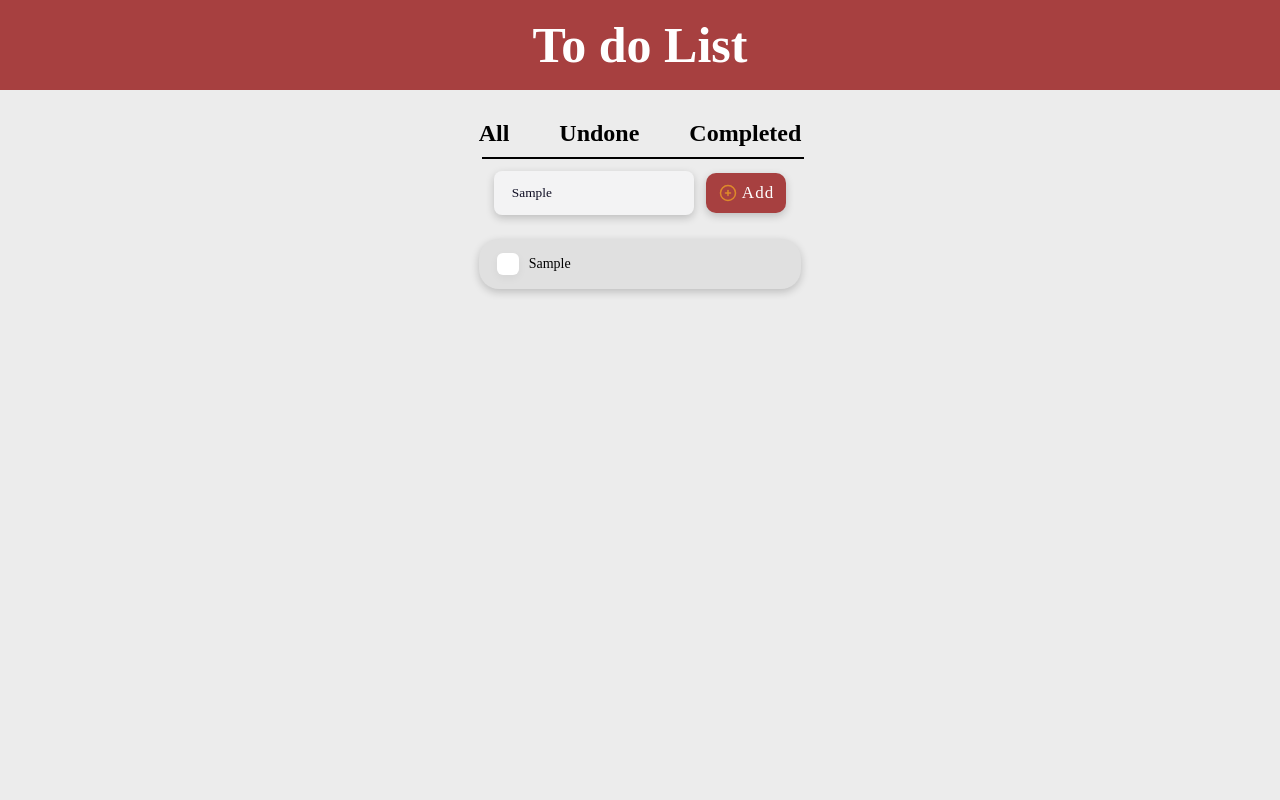
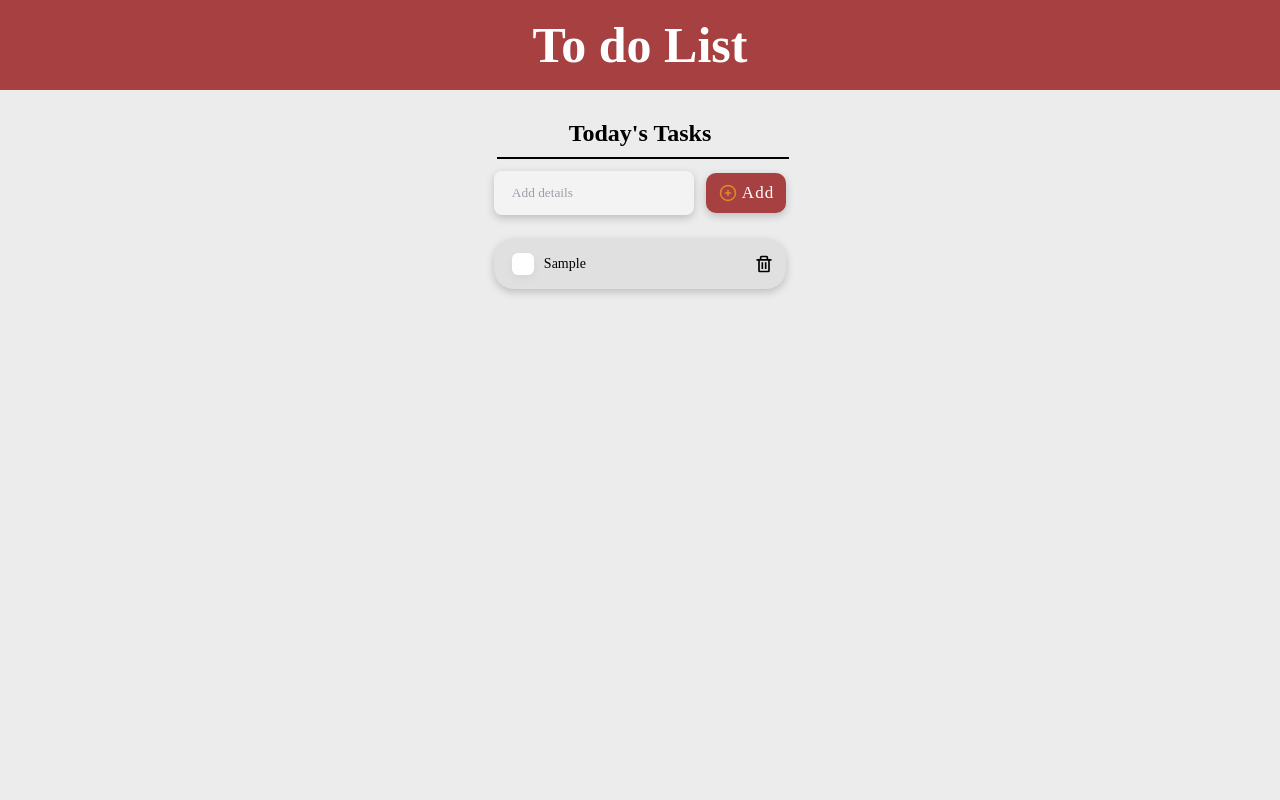
Before and after one commit to marcelopetroni/ButtonTypes, a React (Vite) app: page / in a window 1280 px wide. Both pictures are taken after typing "Sample" into the empty fields and a click on the button "Add". Shown: the top 800 px of the page. Built offline with nearby package versions, Linux system fonts and the light colour scheme.

Commit message:
limpar campo após submit

```diff
--- a/package.json
+++ b/package.json
@@ -12,6 +12,7 @@
   "dependencies": {
     "react": "^18.2.0",
     "react-dom": "^18.2.0",
+    "react-icons": "^4.11.0",
     "react-router-dom": "^6.18.0"
   },
   "devDependencies": {
--- a/src/App.jsx
+++ b/src/App.jsx
@@ -9,12 +9,12 @@ function App() {
   const[tasks, setTasks] = useState([]); /* note que para listas utiliza [] dentro do useState */
 
   const handleTask = (e) => { /* usei const invés de function */
-    e.preventDefault(); /*  evita que a página seja recarregada quando o formulário é enviado.*/
+     /*  evita que a página seja recarregada quando o formulário é enviado.*/
+    e.preventDefault();
 
     setTasks([...tasks, task]);
     /* Atualiza o estado tasks adicionando a nova tarefa (task) à lista existente (...tasks).
     Isso preserva as tarefas antigas e adiciona a nova tarefa. */
-
     setTask('');
   }
 
@@ -35,15 +35,7 @@ function App() {
           <div className='tipos'>
 
             <Link to = "/" style={{textDecoration: "none", color: "#000"}}>
-              <h2 className='all'>All</h2>
-            </Link>
-
-            <Link to = "/Undone" style={{textDecoration: "none", color: "#000"}}>
-              <h2 className='undone'>Undone</h2>
-            </Link>
-
-            <Link to = "Completed" style={{textDecoration: "none", color: "#000"}}>
-              <h2 className='completed'>Completed</h2>
+              <h2 className='all'>Today's Tasks</h2>
             </Link>
 
           </div>
@@ -53,8 +45,11 @@ function App() {
             <input
               placeholder="Add details"
               type="text"
-              class="input"
-              onChange={(e) => setTask(e.target.value)}
+              className="input"
+              value={task}
+              onChange={(e) =>
+                setTask(e.target.value)
+              }
               onKeyUp={handleKeyPress}
               /* notei que só aperece as funções e funciona se cada uma tiver em uma linha para cada */
               />
@@ -65,6 +60,7 @@ function App() {
               </button>
             </div>
           </form>
+          {console.log(tasks)}
           <Routes>
 
           {/* Todas as tasks */}
@@ -73,20 +69,6 @@ function App() {
             element = {tasks.map((item, index) => (
                       <Card key={index} task={item}/>))}
             />
-
-          {/* Tasks concluídas */}
-            <Route
-              path = "/Completed"
-              element = {task}
-            />
-
-          {/* Tasks concluídas */}
-            <Route
-              path = "/Undone"
-              element = {tasks.map((item, index) => (
-                      <Card key={index} task={item}/>))}
-            />
-
           </Routes>
         </div>
       </main>
--- a/src/components/Card.jsx
+++ b/src/components/Card.jsx
@@ -1,5 +1,6 @@
 import React from 'react';
 import {useState } from 'react';
+import { BiTrash } from 'react-icons/bi';
 
 function Card({task}) { /* precisa por entre {} caso queria mudar o estado do outro arquivo */
 const [isChecked, setIsChecked] = useState(false); /* inicia o valor como falso */
@@ -10,6 +11,7 @@ const [isChecked, setIsChecked] = useState(false); /* inicia o valor como falso
 
     return (
         <>
+        <script src='https://kit.fontawesome.com/a076d05399.js' crossorigin='anonymous'></script>
         <div class="card">
             <label class="container">
               <input type="checkbox" class = "checkbox" onChange={condicao}/>
@@ -26,6 +28,9 @@ const [isChecked, setIsChecked] = useState(false); /* inicia o valor como falso
               {task}
               {/* para ser identificado como uma variável de estado botar entre {}*/}
               </span>
+              <button className = "trash "><BiTrash
+              size = {20}
+              color = "#000"/></button>
           </div>
         </>
     )
--- a/src/styles.css
+++ b/src/styles.css
@@ -37,6 +37,7 @@ footer {
 .tipos {
     font-family: 'Playpen Sans', cursive;
     display: flex;
+    justify-content: center;
     flex-direction: row;
     gap: 50px;
 }
@@ -46,12 +47,6 @@ footer {
 }
 .all:hover {
     color:#b0544e;
-}
-.undone:hover {
-    color: #b0544e;
-}
-.completed:hover {
-    color: #b0544e;
 }
 .minus.icon {
     color: #000;
@@ -130,6 +125,7 @@ footer {
     display: flex;
     align-items: center;
     gap: 10px;
+    position: relative; /* foi posto para posicionar o lixo no final da div e position: absolute na classe dele*/
 }
 
 /* the checkbox inside the card */
@@ -154,6 +150,14 @@ footer {
     font-size: 14px;
 }
 
+.trash {
+    background-color: transparent;
+    border: none;
+    display: flex;
+    cursor: pointer;
+    position: absolute;
+    right: 12px;
+}
 /* tamanho definido para o checkbox */
 label {
     position: relative;
```
Also changed, not shown: 1 other file (tests, documents, lock files or other folders).
